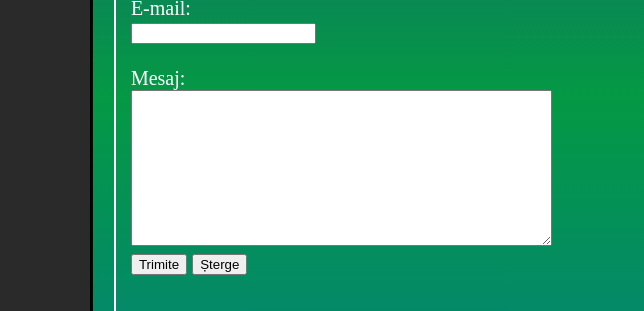
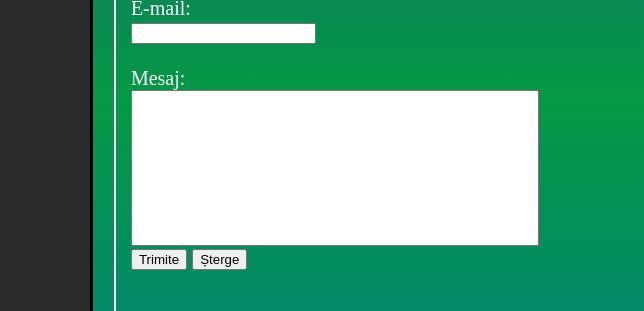
Before and after one commit to Samy-T/Samy-T.github.io, a plain HTML site: page COMUNA EFTIMIE MURGU - Ținutul Morilor de Apă/pages/contact.html in a window 1280 px wide. Shown: the part 500-811 px from the top of the page, 0-644 px from the left. Drawn offline with Linux system fonts and the light colour scheme.

Commit message:
Website
Comuna Eftimie Murgu - Ținutul Morilor de Apă

```diff
--- a/COMUNA EFTIMIE MURGU - Ținutul Morilor de Apă/css/Contact_Style.css
+++ b/COMUNA EFTIMIE MURGU - Ținutul Morilor de Apă/css/Contact_Style.css
@@ -61,6 +61,10 @@ body{background-color:RGB(42,42,42);
 #container .form1{float:left;
 		width:50%;}
 
+#container .form .form1 .message_area{width:400px;
+				      height:150px;}
+
+
 #container .form2{float:right;}
 
 #container .Samy{margin-top: 0.5cm;
--- a/COMUNA EFTIMIE MURGU - Ținutul Morilor de Apă/pages/contact.html
+++ b/COMUNA EFTIMIE MURGU - Ținutul Morilor de Apă/pages/contact.html
@@ -37,7 +37,7 @@
 			Web:<a href="http://www.primariaeftimiemurgu.ro/" target="_blank" style="text-decoration:none; color:orange;"><i> www.primariaeftimiemurgu.ro </i></a>
             <br><br>
 
-            <form method="post">
+            <form method="post" action="https://script.google.com/macros/s/AKfycbyXH63LdHfTV_I0Z33UqLARmH19InXDc5kEva4H9obxU7riUWB1/exec">
 				<fieldset class="form">
 					<legend>Trimiteți-ne un e-mail și noi vă vom răspunde</legend>
 					<div class="form1">
@@ -48,9 +48,11 @@
 						E-mail:<br>
 							<input type="text" name="mail" required><br><br>
 						Mesaj:<br>
-							<textarea rows="10" cols="50"></textarea><br>
+							<input type="text" name="mesaj" class="message_area" required></textarea><br>
+
 						<input type="submit" value="Trimite">
 						<input type="reset" value="Șterge">
+
 					</div>
 
 					<div class="form2">
@@ -58,6 +60,7 @@
 					</div>
 				</fieldset>
 			</form>
+
 
             <div class="Samy">
                 <div class="text1">
```
